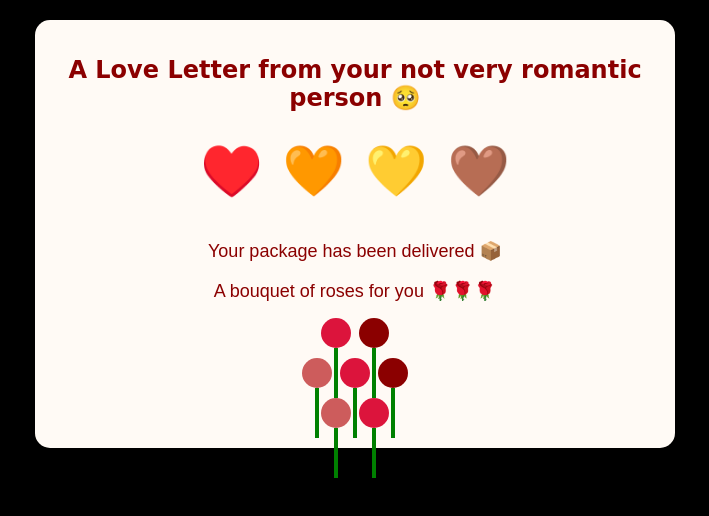
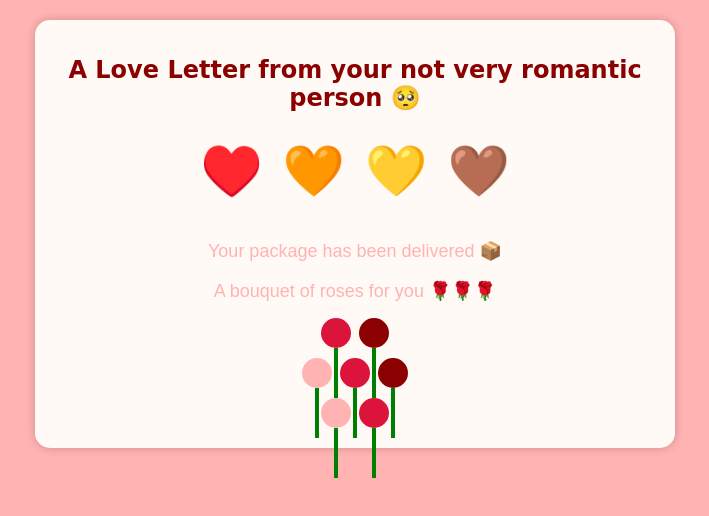
Before and after one commit to jenjennx/valentines-secret, a plain HTML site: page index.html in a window 1280 px wide. Shown: the whole page, without its empty margins (285-994 px from the left). Drawn offline with Linux system fonts and the light colour scheme.

Commit message:
Update style.css

```diff
--- a/style.css
+++ b/style.css
@@ -2,7 +2,7 @@
 body {
     font-family: 'Arial', sans-serif;
     text-align: center;
-    background-color: #000000;
+    background-color: #ffb3b2;
     color: #8b0000;
     margin: 0;
     padding: 20px;
@@ -20,7 +20,7 @@ body {
 h1 {
     font-family: cursive;
     font-size: 24px;
-    color: #8b0000;
+    color: #00000;
 }
 
 .hearts {
@@ -60,7 +60,7 @@ h1 {
 .bouquet-text {
     font-family: 'Arial', sans-serif;
     font-size: 18px;
-    color: #8b0000;
+    color: #ffb3b2;
     margin-bottom: 10px;
 }
 
@@ -99,7 +99,7 @@ h1 {
 }
 
 .rose.peach {
-    background-color: #cd5c5c;
+    background-color: #ffb3b2;
 }
 
 /* Rose Stems */
```
